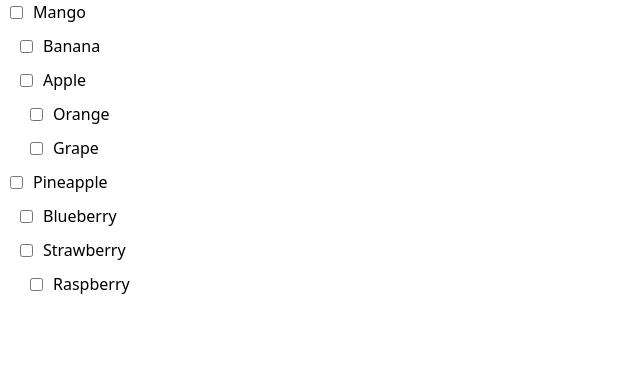
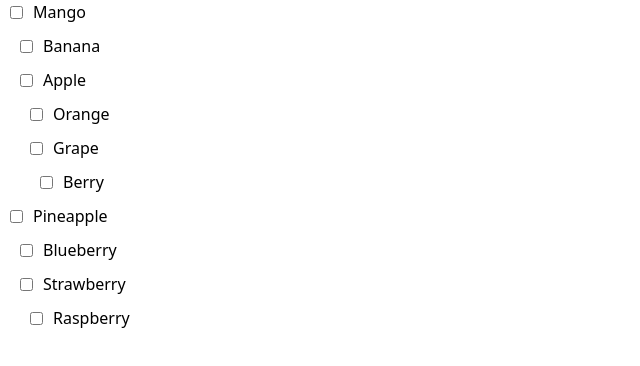
Before and after one commit to nikhiljayant/Nested-Checkbox, a React (Vite) app: page / in a window 1280 px wide. Shown: the top 366 px of the page, without its empty margins (0-640 px from the left). Built offline with nearby package versions, Linux system fonts and the light colour scheme.

Commit message:
Addition of Data

```diff
--- a/src/App.jsx
+++ b/src/App.jsx
@@ -23,6 +23,12 @@ const data = [
           {
             id: 5,
             name: "Grape",
+            children: [
+              {
+                id: 10,
+                name: "Berry",
+              },
+            ],
           },
         ],
       },
--- a/src/components/Checkboxes.jsx
+++ b/src/components/Checkboxes.jsx
@@ -5,7 +5,7 @@ const Checkboxes = ({ data = [], checked = {}, setChecked = () => {} }) => {
     setChecked((prev) => {
       const updatedState = { ...prev, [node?.id]: isChecked };
 
-      // If Parent is checked then all the corresponding childrens should also get checked
+      // If Parent is checked or unchecked then all the corresponding childrens should also follow the same
       const handleChildrens = (node) => {
         if (node?.children) {
           node?.children?.forEach((child) => {
```
